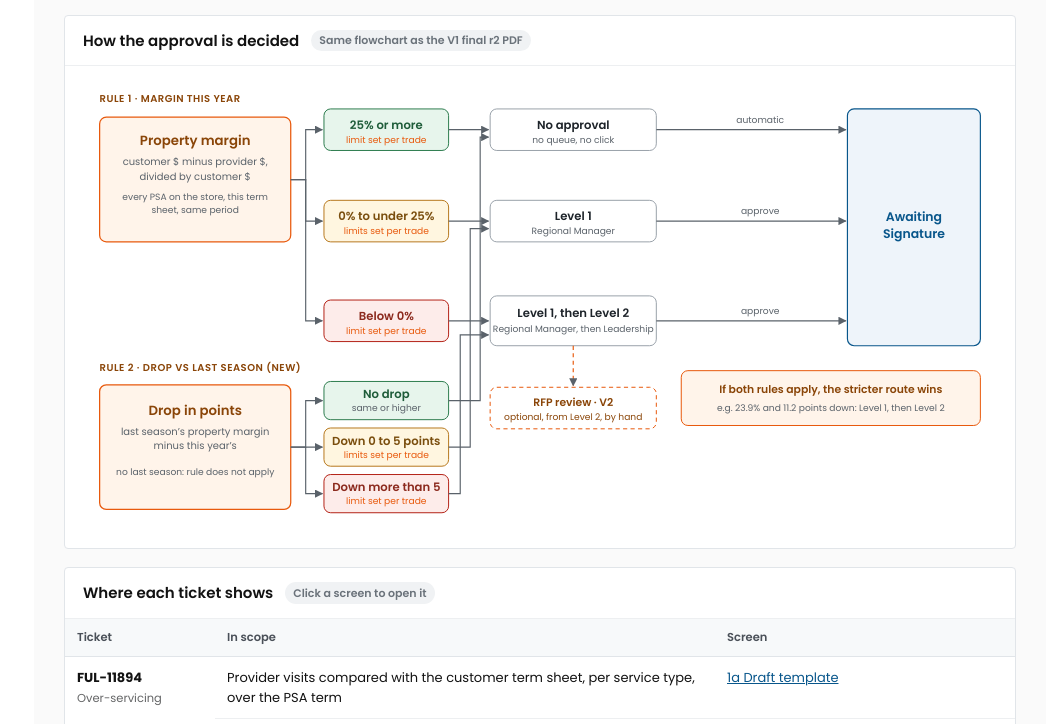
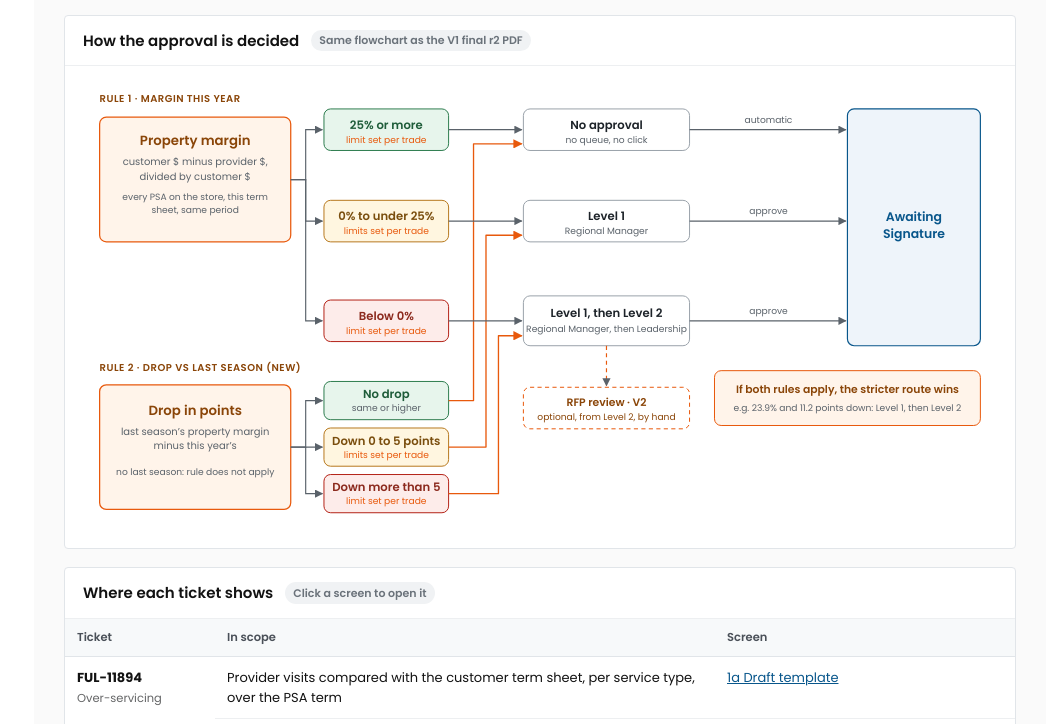
Before and after one commit to sonalThakur890/psa-margin-approval-gate-design, a plain HTML site: page PSA_Margin_Gate_Prototype.html in a window 1280 px wide. Shown: the part 663-1387 px from the top of the page, without its empty margins (234-1280 px from the left). Drawn offline with Linux system fonts and the light colour scheme.

Commit message:
Flowchart: drop arrows in their own orange lanes
Co-Authored-By: Claude <noreply@anthropic.com>

```diff
--- a/PSA_Margin_Gate_Prototype.html
+++ b/PSA_Margin_Gate_Prototype.html
@@ -419,7 +419,7 @@ body.showly .lycard{display:block}
         </div>
       </div>
       <div class="card" style="margin-top:16px"><div class="card-h"><h3>How the approval is decided</h3><span class="badge b-grey">Same flowchart as the V1 final r2 PDF</span></div><div class="card-b"><svg viewBox="0 0 1100 530" xmlns="http://www.w3.org/2000/svg" font-family="Poppins, sans-serif" style="width:100%;max-width:1100px">
-<defs><marker id="ga" viewBox="0 0 10 10" refX="9" refY="5" markerWidth="7" markerHeight="7" orient="auto"><path d="M0,0 L10,5 L0,10 z" fill="#5A626A"/></marker></defs>
+<defs><marker id="ga" viewBox="0 0 10 10" refX="9" refY="5" markerWidth="7" markerHeight="7" orient="auto"><path d="M0,0 L10,5 L0,10 z" fill="#5A626A"/></marker><marker id="go" viewBox="0 0 10 10" refX="9" refY="5" markerWidth="7" markerHeight="7" orient="auto"><path d="M0,0 L10,5 L0,10 z" fill="#E8590C"/></marker></defs>
 <text x="20" y="22" font-size="12" font-weight="600" fill="#8A4508" letter-spacing=".05em">RULE 1 &#183; MARGIN THIS YEAR</text>
 <rect x="20" y="40" width="230" height="150" rx="8" fill="#FFF4EA" stroke="#E8590C" stroke-width="1.5"/>
 <text x="135" y="74" text-anchor="middle" font-size="16" font-weight="600" fill="#8A4508">Property margin</text>
@@ -445,22 +445,22 @@ body.showly .lycard{display:block}
 <rect x="290" y="358" width="150" height="46" rx="8" fill="#E7F5EC" stroke="#2E7D4F" stroke-width="1.2"/><text x="365" y="378" text-anchor="middle" font-size="14" font-weight="600" fill="#1E5C39">No drop</text><text x="365" y="394" text-anchor="middle" font-size="11" fill="#5A626A">same or higher</text>
 <rect x="290" y="414" width="150" height="46" rx="8" fill="#FFF6E0" stroke="#B7791F" stroke-width="1.2"/><text x="365" y="434" text-anchor="middle" font-size="14" font-weight="600" fill="#7A4E0E">Down 0 to 5 points</text><text x="365" y="450" text-anchor="middle" font-size="11" fill="#E8590C">limits set per trade</text>
 <rect x="290" y="470" width="150" height="46" rx="8" fill="#FDECEA" stroke="#B42318" stroke-width="1.2"/><text x="365" y="490" text-anchor="middle" font-size="14" font-weight="600" fill="#8C2A1E">Down more than 5</text><text x="365" y="506" text-anchor="middle" font-size="11" fill="#E8590C">limit set per trade</text>
-<path d="M440 381 H478 V64 H488" fill="none" stroke="#5A626A" stroke-width="1.4" marker-end="url(#ga)"/>
-<path d="M440 437 H466 V174 H488" fill="none" stroke="#5A626A" stroke-width="1.4" marker-end="url(#ga)"/>
-<path d="M440 493 H454 V302 H488" fill="none" stroke="#5A626A" stroke-width="1.4" marker-end="url(#ga)"/>
-<path d="M440 55 H488" fill="none" stroke="#5A626A" stroke-width="1.4" marker-end="url(#ga)"/>
-<rect x="490" y="30" width="200" height="50" rx="8" fill="#FFFFFF" stroke="#9AA2AA" stroke-width="1.2"/><text x="590" y="54" text-anchor="middle" font-size="14" font-weight="600" fill="#1D2329">No approval</text><text x="590" y="71" text-anchor="middle" font-size="11" fill="#5A626A">no queue, no click</text>
-<path d="M440 165 H488" fill="none" stroke="#5A626A" stroke-width="1.4" marker-end="url(#ga)"/>
-<rect x="490" y="140" width="200" height="50" rx="8" fill="#FFFFFF" stroke="#9AA2AA" stroke-width="1.2"/><text x="590" y="164" text-anchor="middle" font-size="14" font-weight="600" fill="#1D2329">Level 1</text><text x="590" y="181" text-anchor="middle" font-size="11" fill="#5A626A">Regional Manager</text>
-<path d="M440 285 H488" fill="none" stroke="#5A626A" stroke-width="1.4" marker-end="url(#ga)"/>
-<rect x="490" y="255" width="200" height="60" rx="8" fill="#FFFFFF" stroke="#9AA2AA" stroke-width="1.2"/><text x="590" y="280" text-anchor="middle" font-size="14" font-weight="600" fill="#1D2329">Level 1, then Level 2</text><text x="590" y="298" text-anchor="middle" font-size="11" fill="#5A626A">Regional Manager, then Leadership</text>
-<path d="M590 315 V363" fill="none" stroke="#E8590C" stroke-width="1.4" stroke-dasharray="5 4" marker-end="url(#ga)"/>
-<rect x="490" y="365" width="200" height="50" rx="8" fill="#FFFFFF" stroke="#E8590C" stroke-width="1.2" stroke-dasharray="5 4"/><text x="590" y="387" text-anchor="middle" font-size="13" font-weight="600" fill="#8A4508">RFP review &#183; V2</text><text x="590" y="404" text-anchor="middle" font-size="11" fill="#8A4508">optional, from Level 2, by hand</text>
-<rect x="720" y="345" width="360" height="66" rx="8" fill="#FFF4EA" stroke="#E8590C" stroke-width="1.2"/><text x="900" y="372" text-anchor="middle" font-size="13" font-weight="600" fill="#8A4508">If both rules apply, the stricter route wins</text><text x="900" y="394" text-anchor="middle" font-size="11" fill="#5A626A">e.g. 23.9% and 11.2 points down: Level 1, then Level 2</text>
+<path d="M470 360 V75" fill="none" stroke="#FFFFFF" stroke-width="7"/><path d="M485 420 V185" fill="none" stroke="#FFFFFF" stroke-width="7"/><path d="M500 480 V305" fill="none" stroke="#FFFFFF" stroke-width="7"/><path d="M440 381 H470 V72 H528" fill="none" stroke="#E8590C" stroke-width="1.6" stroke-linejoin="round" marker-end="url(#go)"/><path d="M440 437 H485 V182 H528" fill="none" stroke="#E8590C" stroke-width="1.6" stroke-linejoin="round" marker-end="url(#go)"/><path d="M440 493 H500 V303 H528" fill="none" stroke="#E8590C" stroke-width="1.6" stroke-linejoin="round" marker-end="url(#go)"/>
+
+
+<path d="M440 55 H528" fill="none" stroke="#5A626A" stroke-width="1.4" marker-end="url(#ga)"/>
+<rect x="530" y="30" width="200" height="50" rx="8" fill="#FFFFFF" stroke="#9AA2AA" stroke-width="1.2"/><text x="630" y="54" text-anchor="middle" font-size="14" font-weight="600" fill="#1D2329">No approval</text><text x="630" y="71" text-anchor="middle" font-size="11" fill="#5A626A">no queue, no click</text>
+<path d="M440 165 H528" fill="none" stroke="#5A626A" stroke-width="1.4" marker-end="url(#ga)"/>
+<rect x="530" y="140" width="200" height="50" rx="8" fill="#FFFFFF" stroke="#9AA2AA" stroke-width="1.2"/><text x="630" y="164" text-anchor="middle" font-size="14" font-weight="600" fill="#1D2329">Level 1</text><text x="630" y="181" text-anchor="middle" font-size="11" fill="#5A626A">Regional Manager</text>
+<path d="M440 285 H528" fill="none" stroke="#5A626A" stroke-width="1.4" marker-end="url(#ga)"/>
+<rect x="530" y="255" width="200" height="60" rx="8" fill="#FFFFFF" stroke="#9AA2AA" stroke-width="1.2"/><text x="630" y="280" text-anchor="middle" font-size="14" font-weight="600" fill="#1D2329">Level 1, then Level 2</text><text x="630" y="298" text-anchor="middle" font-size="11" fill="#5A626A">Regional Manager, then Leadership</text>
+<path d="M630 315 V363" fill="none" stroke="#E8590C" stroke-width="1.4" stroke-dasharray="5 4" marker-end="url(#ga)"/>
+<rect x="530" y="365" width="200" height="50" rx="8" fill="#FFFFFF" stroke="#E8590C" stroke-width="1.2" stroke-dasharray="5 4"/><text x="630" y="387" text-anchor="middle" font-size="13" font-weight="600" fill="#8A4508">RFP review &#183; V2</text><text x="630" y="404" text-anchor="middle" font-size="11" fill="#8A4508">optional, from Level 2, by hand</text>
+<rect x="760" y="345" width="320" height="66" rx="8" fill="#FFF4EA" stroke="#E8590C" stroke-width="1.2"/><text x="920" y="372" text-anchor="middle" font-size="13" font-weight="600" fill="#8A4508">If both rules apply, the stricter route wins</text><text x="920" y="394" text-anchor="middle" font-size="11" fill="#5A626A">e.g. 23.9% and 11.2 points down: Level 1, then Level 2</text>
 <rect x="920" y="30" width="160" height="285" rx="8" fill="#EEF4FA" stroke="#08568B" stroke-width="1.4"/><text x="1000" y="165" text-anchor="middle" font-size="15" font-weight="600" fill="#08568B">Awaiting</text><text x="1000" y="185" text-anchor="middle" font-size="15" font-weight="600" fill="#08568B">Signature</text>
-<path d="M690 55 H918" fill="none" stroke="#5A626A" stroke-width="1.4" marker-end="url(#ga)"/><text x="815" y="47" text-anchor="middle" font-size="11" fill="#5A626A">automatic</text>
-<path d="M690 165 H918" fill="none" stroke="#5A626A" stroke-width="1.4" marker-end="url(#ga)"/><text x="815" y="157" text-anchor="middle" font-size="11" fill="#5A626A">approve</text>
-<path d="M690 285 H918" fill="none" stroke="#5A626A" stroke-width="1.4" marker-end="url(#ga)"/><text x="815" y="277" text-anchor="middle" font-size="11" fill="#5A626A">approve</text>
+<path d="M730 55 H918" fill="none" stroke="#5A626A" stroke-width="1.4" marker-end="url(#ga)"/><text x="825" y="47" text-anchor="middle" font-size="11" fill="#5A626A">automatic</text>
+<path d="M730 165 H918" fill="none" stroke="#5A626A" stroke-width="1.4" marker-end="url(#ga)"/><text x="825" y="157" text-anchor="middle" font-size="11" fill="#5A626A">approve</text>
+<path d="M730 285 H918" fill="none" stroke="#5A626A" stroke-width="1.4" marker-end="url(#ga)"/><text x="825" y="277" text-anchor="middle" font-size="11" fill="#5A626A">approve</text>
 </svg></div></div>
       <div class="card" style="margin-top:16px">
         <div class="card-h"><h3>Where each ticket shows</h3><span class="badge b-grey">Click a screen to open it</span></div>
```
Also changed, not shown: index.html (+16 -16 lines).
